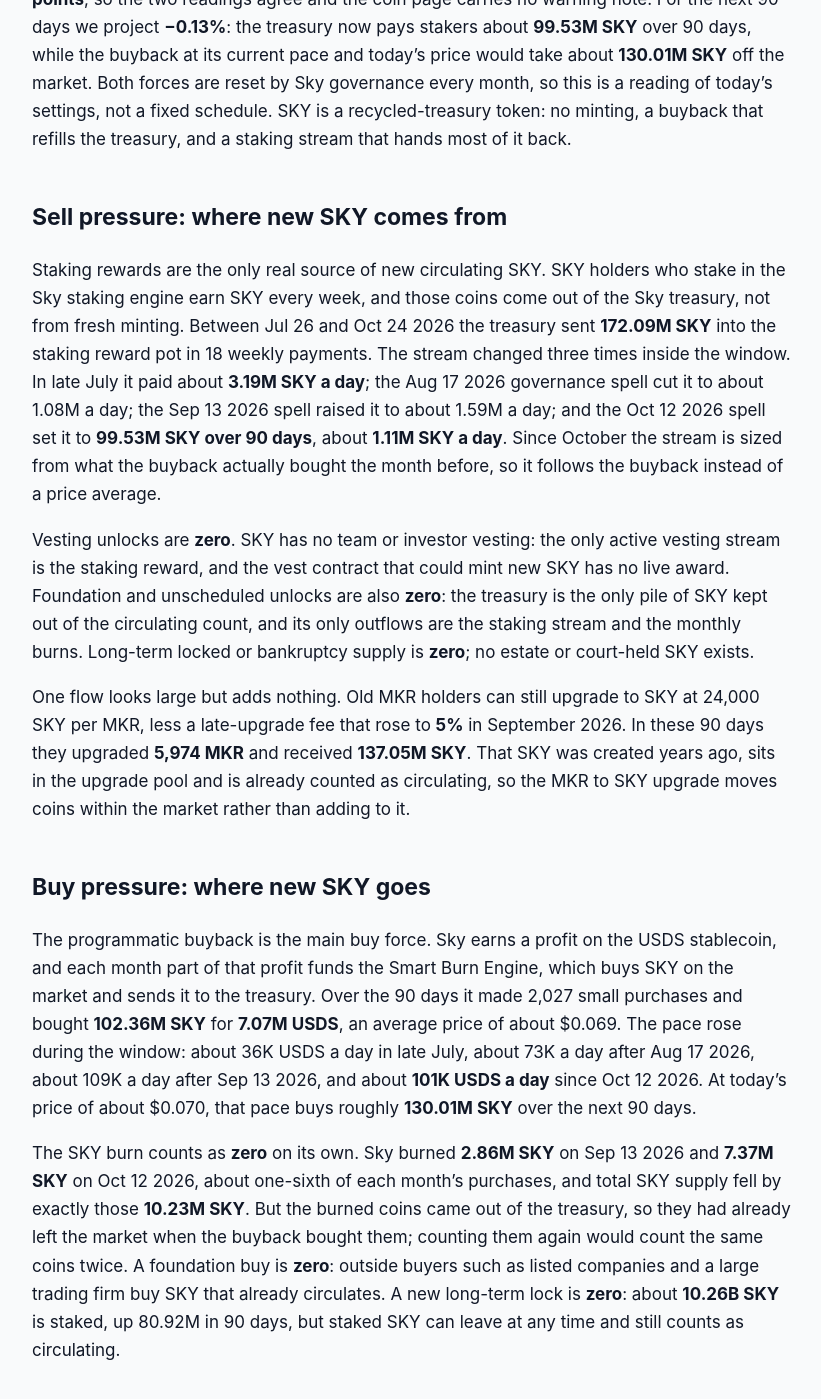
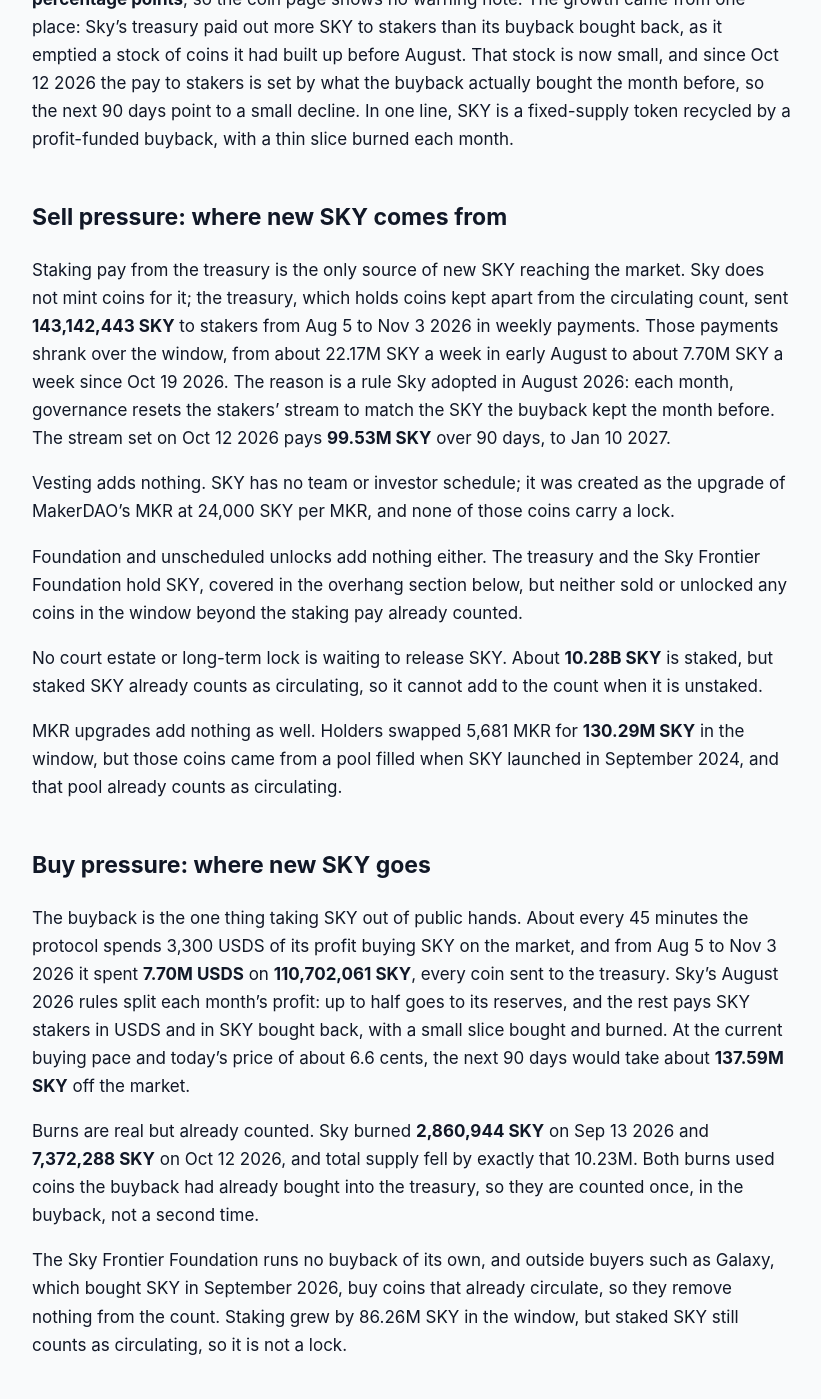
Before and after one commit to jeevansongmy-spec/mrnasdog-articles, a Jekyll site: the page built from crypto/sky-pressure-framework.md, in a window 1280 px wide and 1400 px high, scrolled down 630 px. Shown: the whole window, without its empty margins (228-1049 px from the left). Built offline with Jekyll 4.4.1, drawn with Linux system fonts in a browser that asks for light colours; some of the changed text lies outside the part shown.

Commit message:
publish: crypto/sky-pressure-framework

```diff
--- a/crypto/sky-pressure-framework.md
+++ b/crypto/sky-pressure-framework.md
@@ -1,57 +1,63 @@
 ---
-title:         "SKY Inflation Analysis · October 2026 · Mixed flows · supply roughly steady"
-description:   "SKY supply is roughly steady: the treasury paid stakers 172.1M SKY while buybacks took back 102.4M, +0.30% net in 90 days, −0.13% next. No SKY minted."
+title:         "SKY Inflation Analysis · November 2026 · Mixed flows · supply roughly steady"
+description:   "SKY supply is roughly steady: the treasury paid stakers 143.1M SKY while buybacks took back 110.7M, +0.14% net in 90 days, about −0.16% next. None minted."
 canonical_url: "https://mrnasdog.com/research/sky/inflation"
 tags:                    ["crypto", "sky", "makerdao", "defi"]
 published:     true
 ---
-Originally published at [SKY Inflation Analysis · October 2026 · Mixed flows · supply roughly steady](https://mrnasdog.com/research/sky/inflation).
+Originally published at [SKY Inflation Analysis · November 2026 · Mixed flows · supply roughly steady](https://mrnasdog.com/research/sky/inflation).
 
-# SKY Inflation Analysis · October 2026 · Mixed flows · supply roughly steady
+# SKY Inflation Analysis · November 2026 · Mixed flows · supply roughly steady
 
 <!-- main-page -->
 **Main page:** the full SKY coin page — signal, price drivers and the buy/sell questions → [mrnasdog.com/research/sky](https://mrnasdog.com/research/sky)
 
-Sky (SKY) supply is roughly steady: the circulating count grew **+0.30%** over the 90 days from Jul 26 to Oct 24 2026, and we project about **−0.13%** for the next 90 days. No new SKY was minted. Instead, the Sky treasury paid stakers **172.09M SKY** while the Smart Burn Engine bought back **102.36M SKY** with stablecoin profit. Since the Oct 12 2026 reset the staking stream is smaller than the buyback, so SKY is set to shrink slightly.
+SKY's supply is roughly steady: up **+0.14%** in the 90 days from Aug 5 to Nov 3 2026, and on course to shrink by about **0.16%** in the next 90 days. No new SKY was made; instead Sky's treasury paid stakers **143.14M SKY** while the buyback, paid for with protocol profit, took **110.70M SKY** off the market. Other trackers show the same **+0.14%**, so the coin page carries no warning note.
 
 ## The verdict, in one paragraph
 
-Over the last 90 days the circulating SKY supply rose by **69.74M SKY**, a net **+0.30%** of the **23.42B SKY** in circulation. Other trackers show **+0.29%** for the same 90 days, a gap of **0.003 points**, so the two readings agree and the coin page carries no warning note. For the next 90 days we project **−0.13%**: the treasury now pays stakers about **99.53M SKY** over 90 days, while the buyback at its current pace and today's price would take about **130.01M SKY** off the market. Both forces are reset by Sky governance every month, so this is a reading of today's settings, not a fixed schedule. SKY is a recycled-treasury token: no minting, a buyback that refills the treasury, and a staking stream that hands most of it back.
+Over the 90 days to Nov 3 2026, the SKY in public hands rose by a net **+0.14%**, from about 23.39B to 23.43B SKY. Other trackers report **+0.14%** for the same 90 days, a gap of **0.00 percentage points**, so the coin page shows no warning note. The growth came from one place: Sky's treasury paid out more SKY to stakers than its buyback bought back, as it emptied a stock of coins it had built up before August. That stock is now small, and since Oct 12 2026 the pay to stakers is set by what the buyback actually bought the month before, so the next 90 days point to a small decline. In one line, SKY is a fixed-supply token recycled by a profit-funded buyback, with a thin slice burned each month.
 
 ## Sell pressure: where new SKY comes from
 
-Staking rewards are the only real source of new circulating SKY. SKY holders who stake in the Sky staking engine earn SKY every week, and those coins come out of the Sky treasury, not from fresh minting. Between Jul 26 and Oct 24 2026 the treasury sent **172.09M SKY** into the staking reward pot in 18 weekly payments. The stream changed three times inside the window. In late July it paid about **3.19M SKY a day**; the Aug 17 2026 governance spell cut it to about 1.08M a day; the Sep 13 2026 spell raised it to about 1.59M a day; and the Oct 12 2026 spell set it to **99.53M SKY over 90 days**, about **1.11M SKY a day**. Since October the stream is sized from what the buyback actually bought the month before, so it follows the buyback instead of a price average.
+Staking pay from the treasury is the only source of new SKY reaching the market. Sky does not mint coins for it; the treasury, which holds coins kept apart from the circulating count, sent **143,142,443 SKY** to stakers from Aug 5 to Nov 3 2026 in weekly payments. Those payments shrank over the window, from about 22.17M SKY a week in early August to about 7.70M SKY a week since Oct 19 2026. The reason is a rule Sky adopted in August 2026: each month, governance resets the stakers' stream to match the SKY the buyback kept the month before. The stream set on Oct 12 2026 pays **99.53M SKY** over 90 days, to Jan 10 2027.
 
-Vesting unlocks are **zero**. SKY has no team or investor vesting: the only active vesting stream is the staking reward, and the vest contract that could mint new SKY has no live award. Foundation and unscheduled unlocks are also **zero**: the treasury is the only pile of SKY kept out of the circulating count, and its only outflows are the staking stream and the monthly burns. Long-term locked or bankruptcy supply is **zero**; no estate or court-held SKY exists.
+Vesting adds nothing. SKY has no team or investor schedule; it was created as the upgrade of MakerDAO's MKR at 24,000 SKY per MKR, and none of those coins carry a lock.
 
-One flow looks large but adds nothing. Old MKR holders can still upgrade to SKY at 24,000 SKY per MKR, less a late-upgrade fee that rose to **5%** in September 2026. In these 90 days they upgraded **5,974 MKR** and received **137.05M SKY**. That SKY was created years ago, sits in the upgrade pool and is already counted as circulating, so the MKR to SKY upgrade moves coins within the market rather than adding to it.
+Foundation and unscheduled unlocks add nothing either. The treasury and the Sky Frontier Foundation hold SKY, covered in the overhang section below, but neither sold or unlocked any coins in the window beyond the staking pay already counted.
+
+No court estate or long-term lock is waiting to release SKY. About **10.28B SKY** is staked, but staked SKY already counts as circulating, so it cannot add to the count when it is unstaked.
+
+MKR upgrades add nothing as well. Holders swapped 5,681 MKR for **130.29M SKY** in the window, but those coins came from a pool filled when SKY launched in September 2024, and that pool already counts as circulating.
 
 ## Buy pressure: where new SKY goes
 
-The programmatic buyback is the main buy force. Sky earns a profit on the USDS stablecoin, and each month part of that profit funds the Smart Burn Engine, which buys SKY on the market and sends it to the treasury. Over the 90 days it made 2,027 small purchases and bought **102.36M SKY** for **7.07M USDS**, an average price of about $0.069. The pace rose during the window: about 36K USDS a day in late July, about 73K a day after Aug 17 2026, about 109K a day after Sep 13 2026, and about **101K USDS a day** since Oct 12 2026. At today's price of about $0.070, that pace buys roughly **130.01M SKY** over the next 90 days.
+The buyback is the one thing taking SKY out of public hands. About every 45 minutes the protocol spends 3,300 USDS of its profit buying SKY on the market, and from Aug 5 to Nov 3 2026 it spent **7.70M USDS** on **110,702,061 SKY**, every coin sent to the treasury. Sky's August 2026 rules split each month's profit: up to half goes to its reserves, and the rest pays SKY stakers in USDS and in SKY bought back, with a small slice bought and burned. At the current buying pace and today's price of about 6.6 cents, the next 90 days would take about **137.59M SKY** off the market.
 
-The SKY burn counts as **zero** on its own. Sky burned **2.86M SKY** on Sep 13 2026 and **7.37M SKY** on Oct 12 2026, about one-sixth of each month's purchases, and total SKY supply fell by exactly those **10.23M SKY**. But the burned coins came out of the treasury, so they had already left the market when the buyback bought them; counting them again would count the same coins twice. A foundation buy is **zero**: outside buyers such as listed companies and a large trading firm buy SKY that already circulates. A new long-term lock is **zero**: about **10.26B SKY** is staked, up 80.92M in 90 days, but staked SKY can leave at any time and still counts as circulating.
+Burns are real but already counted. Sky burned **2,860,944 SKY** on Sep 13 2026 and **7,372,288 SKY** on Oct 12 2026, and total supply fell by exactly that 10.23M. Both burns used coins the buyback had already bought into the treasury, so they are counted once, in the buyback, not a second time.
+
+The Sky Frontier Foundation runs no buyback of its own, and outside buyers such as Galaxy, which bought SKY in September 2026, buy coins that already circulate, so they remove nothing from the count. Staking grew by 86.26M SKY in the window, but staked SKY still counts as circulating, so it is not a lock.
 
 ## Foundation and overhang
 
-The Sky treasury is the one overhang that matters. It held **106.78M SKY** on Jul 26 2026 and **26.81M SKY** on Oct 24 2026: in those 90 days it took in 102.36M from buybacks, paid out 172.09M to stakers and burned 10.23M. It now holds less than one month of buybacks, so the staking stream depends on the buyback continuing. We read its balance on-chain every refresh.
+Sky's treasury held **26.40M SKY** on Nov 3 2026, down from 69.07M on Aug 5 2026. It is both where the buyback sends its coins and where the stakers' pay comes from, and its balance can be read on-chain. The Sky Frontier Foundation wallet holds **37.69M SKY**, up from 1.10M on Aug 5 2026; those coins already count as circulating, and no sale is scheduled.
 
-Three other piles are watched but already count as circulating. A foundation safe holds **37.69M SKY**, up from 1.10M on Jul 26 2026. The MKR upgrade pool holds **2.03B SKY**: 1.99B reserved for the 82,794 MKR not yet upgraded, and **39.83M SKY** of collected late-upgrade fees that governance could burn or move to the treasury. The two staking reward pots hold 85.63M and 19.55M SKY waiting to be claimed. If the treasury's balance falls between refreshes for any reason other than the staking stream, that outflow enters the foundation and unscheduled unlocks row at the next refresh.
+The MKR upgrade pool still holds **2.03B SKY** for the 82,761 MKR not yet swapped. Late swaps pay a 5% fee, and 39.87M SKY of those fees sit in the pool; governance could burn them or move them to the treasury, but no plan to do either is public. These balances are checked at every rebuild. If the treasury's or the Foundation's balance falls between checks, the outflow enters the foundation row at the next rebuild.
 
-## How SKY compares to other DeFi buyback tokens
+## How SKY compares to other DeFi tokens with buybacks
 
-Most DeFi tokens with a buyback either burn what they buy or hand it to stakers. SKY does both, in a fixed monthly split: of the profit sent to buy SKY, about 82% of the coins go back to stakers and about 18% are burned. That makes SKY different from a pure burn token, where every coin bought is gone for good, and from a token that simply prints rewards, where staking adds new supply with nothing taking it back. For SKY the net effect comes from the one-month lag between buying and paying out, and from the burned share.
+Most DeFi tokens that buy back with protocol income do one of two things with the coins: they burn them, which shrinks supply for good, or they park them in a treasury, which takes them out of public hands until the treasury spends them. SKY does both and then a third thing: it pays most of what it buys straight back to stakers over the following months. Only the burned slice, about one coin in every five or six bought, leaves for good, so SKY's buyback works more like a profit-sharing pipe for stakers than a supply cut.
 
-SKY also has no minting and no unlock calendar, which sets it apart from most newer DeFi tokens that still release team and investor coins every month. Its supply cannot rise unless governance mints; it has not done so in these 90 days, and the treasury that pays stakers has to be refilled by buying on the market. The trade-off is that the whole buy side depends on stablecoin profit: when the profit falls, the buyback shrinks, and the staking stream shrinks with it the next month.
+Against exchange tokens with scheduled burns, SKY's burn is small and has no fixed date: it is sized by each month's profit and only happens when governance votes it through. Against uncapped staking tokens that mint new coins for stakers, SKY is stricter, because its stakers are paid only from coins bought on the market. The catch is the same for all of them: the buying lasts only as long as the protocol earns, and Sky still keeps up to half of each month's profit for its reserves until they reach their target.
 
 ## What to watch in the next 90 days
 
-The next monthly settlement, expected with the **Nov 5 2026** spell, should burn about one-sixth of October's purchases from the treasury and reset the staking stream from those purchases; with October buying near 1.38M SKY a day, the stream would rise a little. The December 2026 and January 2027 spells will repeat the same reset, and the current stream ends on **Jan 10 2027** unless renewed. Watch the buyback pace, about 31 purchases of 3,300 USDS a day: a change to the timing or size in any spell moves the buy side at once. Watch the treasury balance, now **26.81M SKY**, which is thin against a 1.11M a day payout. And watch the late-upgrade fee pool of **39.83M SKY**: if governance burns it, that would take SKY off the market for real.
+The settlement vote for October 2026, expected in November with no date set yet, will reset the stakers' stream from October's buybacks and should burn October's slice. The vote of Nov 5 2026 changes no SKY supply rule; it closes two old stablecoin swap modules and sends a 900,000 USDS grant. A forum proposal of Oct 28 2026 asks to send less profit to reserves and lift buybacks and staking pay by half; it has no vote yet. Sky's reserves stood at $85.08M at the end of September 2026 against a $150M target, and the split could change when they reach it. The current stakers' stream ends on Jan 10 2027 unless it is reset first.
 
 ## Summary
 
-SKY, the staking and governance token of Sky, mints no new coins; its circulating supply moves only when the Sky treasury pays stakers and when the Smart Burn Engine buys SKY back. Over the 90 days to Oct 24 2026 the treasury paid out **172.09M SKY** and bought back **102.36M SKY**, so supply grew **+0.30%**. After the Oct 12 2026 reset the buyback is larger than the staking stream, and we project **−0.13%** for the next 90 days. The key risk is that both sides are reset by governance every month and depend on USDS profit, so a weaker month can flip the reading back to slow growth.
+SKY's supply grew **+0.14%** over the 90 days to Nov 3 2026 and points to a small decline of about **0.16%** over the next 90 days. No SKY is minted: the treasury paid stakers **143.14M SKY** while the profit-funded buyback took back **110.70M SKY**, and 10.23M of those bought coins were burned. Because most bought SKY is paid back out to stakers, the lasting cut is only the monthly burn, and all of it depends on Sky's profit. Total supply is about 23.45B SKY and can only fall through burns unless governance votes to mint.
 
 ---
 
-*MrNasDog Pressure Framework analysis of SKY, Metric 1 — Inflation. Data + explanation only. Not financial advice. Checked Oct 24 2026.*
+*MrNasDog Pressure Framework analysis of SKY, Metric 1 — Inflation. Data + explanation only. Not financial advice. Checked Nov 3 2026.*
```
